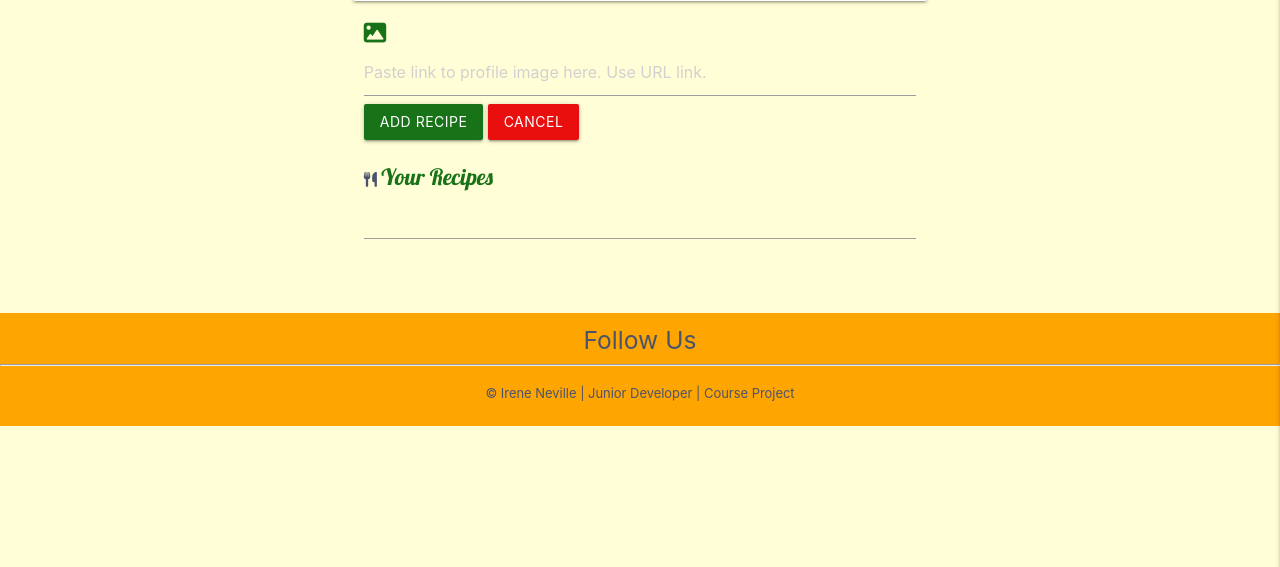
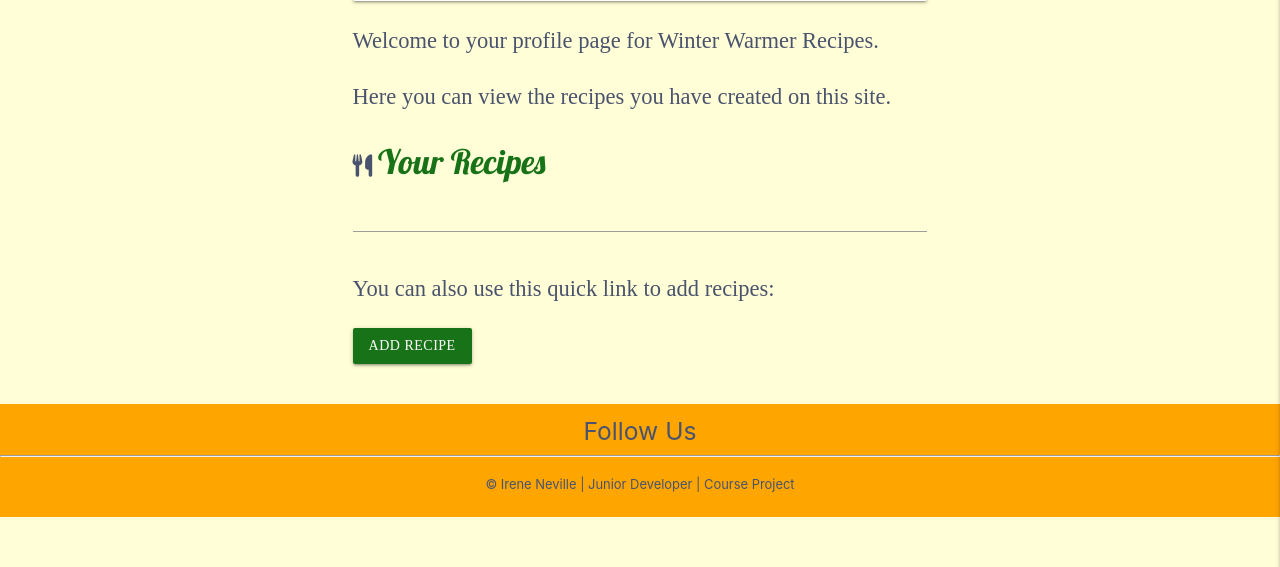
Before and after one commit to irenenev24/Winter_Warmer_Recipe_Collection, a Flask app: template templates/profile.html in a window 1280 px wide. Shown: the part 233-800 px from the top of the page. Run offline with Flask 2, Linux system fonts and the light colour scheme; the template is opened without the code that fills it, so the values that code supplies are empty; some libraries are stand-ins or nearby versions.

Commit message:
Edited profile page, added text and link to add recipes

```diff
--- a/static/css/style.css
+++ b/static/css/style.css
@@ -29,7 +29,6 @@ body {
   font-size: 1.5em;
   color:rgb(24, 114, 24);
 }
-
 .button-color, .login {
   background-color:rgb(24, 114, 24);
 }
--- a/templates/add_recipe.html
+++ b/templates/add_recipe.html
@@ -3,7 +3,6 @@
 
     <h2 class="center-align page-title">Add Recipe</h2>
     <h3 class="center-align home-sub-title">Add your favourite recipes here.</h3>
-
 
 <div class="row">
     <div class="input-field col s12 m8 offset-m2">
--- a/templates/login.html
+++ b/templates/login.html
@@ -2,7 +2,7 @@
 {% block content %}
 
 <h3 class="center-align page-title">Log In</h3>
-<div class="row home-sub-title">
+<div class="row page-title">
 <form class="row col s12 m8 offset-m2" method="POST" action="{{ url_for('login') }}">
     <!-- Input field for username from Materialize -->
       <div class="card-panel">
--- a/templates/profile.html
+++ b/templates/profile.html
@@ -8,22 +8,19 @@
           Welcome {{ username }}!
         </h2>
       </div>
-      <div class="row col s12">
-        <div class="form-group">
-          <div class="controls">
-            <i class="fas fa-image"></i><label class="form-field-description" for="profile_image_link"></label>
-          <input class="form-control"  id="profile_image_link" name="profile_image_link" type="url" pattern="https://.*" placeholder="Paste link to profile image here. Use URL link.">
-          </div>
+      <div class="home-page-intro">
+        <p>Welcome to your profile page for Winter Warmer Recipes.</p>
+        <p>Here you can view the recipes you have created on this site.</p>
+        <div class="">
+          <i class="fas fa-utensils"></i>
+          <label class="form-heading" for="recipe_method">Your Recipes</label>
+          <textarea id="recipe_method" name="recipe_method" class="materialize-textarea flow-text"></textarea>
+        </div>
+        <div>
+        <p>You can also use this quick link to add recipes:</p>
+        <a class="btn login left" href="{{ url_for('add_recipe') }}">Add Recipe</a>
       </div>
-      <button type="submit" class="btn btn-success button-color" id="sendMessageButton">Add Recipe</button>
-            <!--Cancel Button-->
-            <a class="btn btn-cancel button-color" href="{{ url_for('recipes') }}">Cancel</a>
-      </div>
-      <div class="row col s12">
-            <i class="fas fa-utensils"></i> <label  class="form-heading" for="recipe_method">Your Recipes</label>
-            <textarea id="recipe_method" name="recipe_method" class="materialize-textarea flow-text"></textarea>
-        </div>
     </div>
-
+  </div>
 
 {% endblock %}
--- a/templates/register.html
+++ b/templates/register.html
@@ -2,7 +2,7 @@
 {% block content %}
 
 <h3 class="center-align page-title">Create Account</h3>
-<div class="row home-sub-title">
+<div class="row page-title">
 <form class="row col s12 m8 offset-m2" method="POST" action="{{ url_for('register') }}">
     <!-- Input field for username from Materialize -->
       <div class="card-panel ">
```
